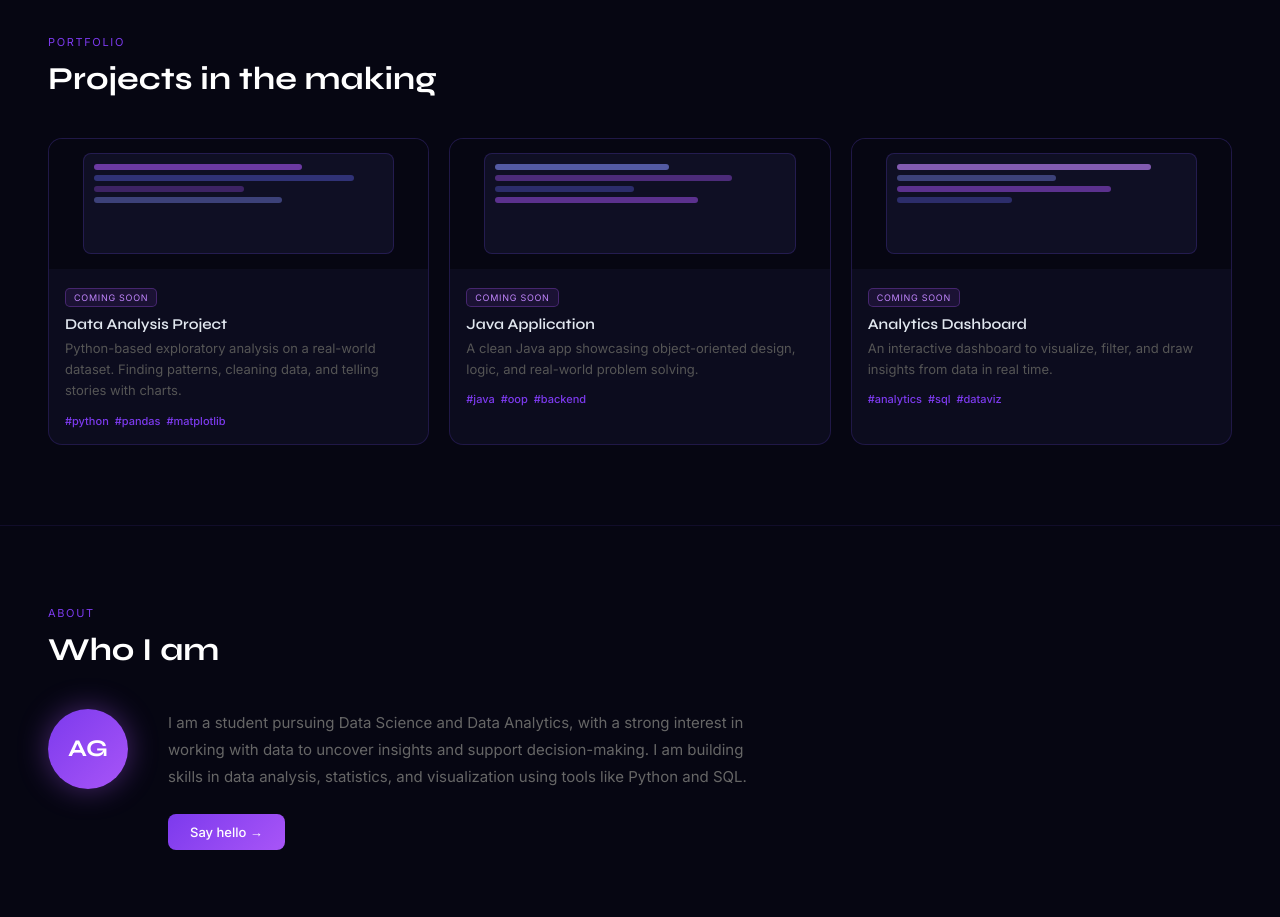
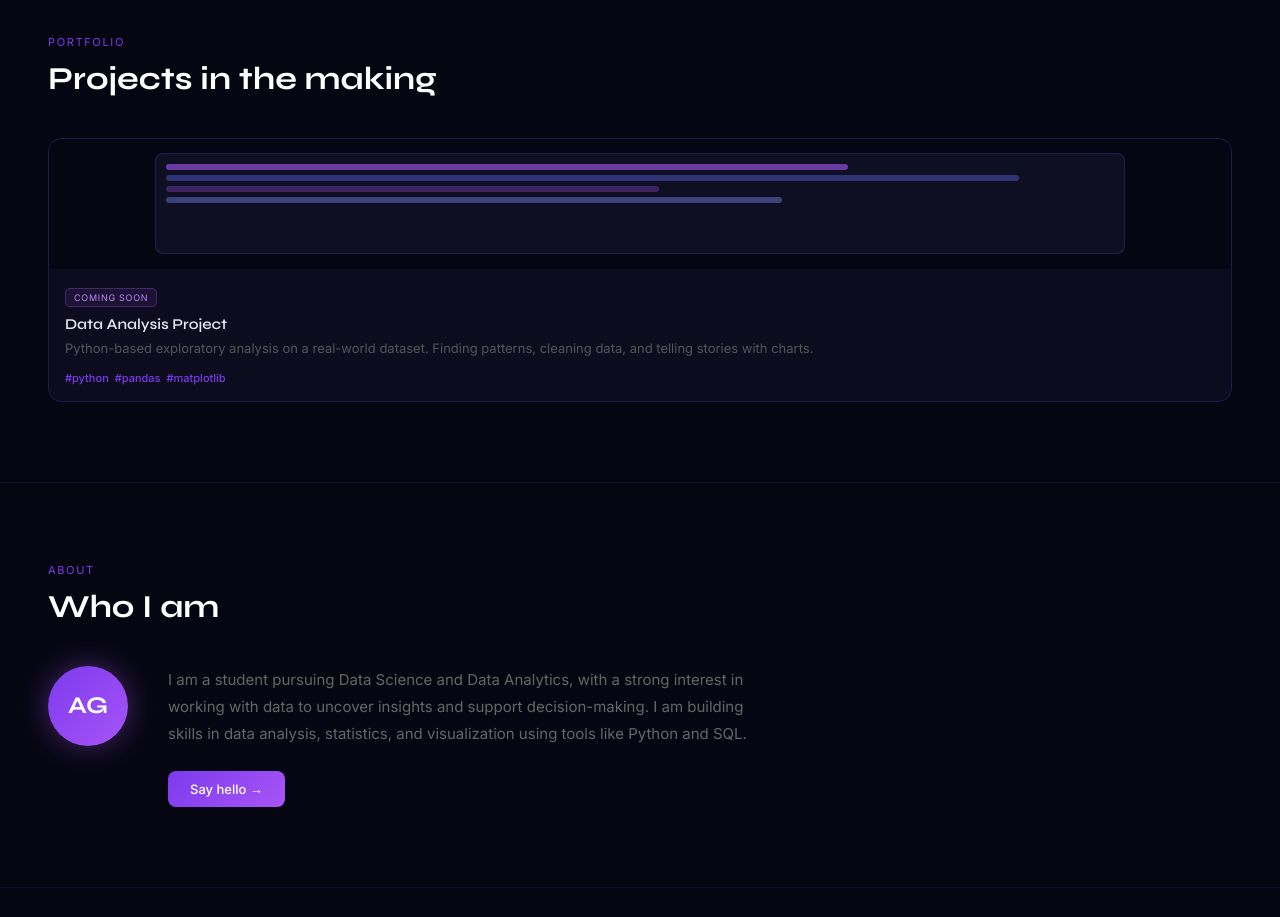
Before and after one commit to Aishwarya-7557/portfolio, a plain HTML site: page index.html in a window 1280 px wide. Shown: the part 940-1857 px from the top of the page. Drawn offline with Linux system fonts and the light colour scheme.

Commit message:
Update index.html

```diff
--- a/index.html
+++ b/index.html
@@ -292,48 +292,6 @@
         </div>
       </div>
 
-      <div class="project-card">
-        <div class="card-preview">
-          <div class="card-preview-inner">
-            <div class="preview-bar" style="background:rgba(129,140,248,0.6);width:60%;"></div>
-            <div class="preview-bar" style="background:rgba(168,85,247,0.4);width:82%;"></div>
-            <div class="preview-bar" style="background:rgba(99,102,241,0.35);width:48%;"></div>
-            <div class="preview-bar" style="background:rgba(168,85,247,0.5);width:70%;"></div>
-          </div>
-        </div>
-        <div class="card-body">
-          <div class="wip-badge">Coming soon</div>
-          <div class="card-title">Java Application</div>
-          <div class="card-desc">A clean Java app showcasing object-oriented design, logic, and real-world problem solving.</div>
-          <div class="card-tags">
-            <span class="tag">#java</span>
-            <span class="tag">#oop</span>
-            <span class="tag">#backend</span>
-          </div>
-        </div>
-      </div>
-
-      <div class="project-card">
-        <div class="card-preview">
-          <div class="card-preview-inner">
-            <div class="preview-bar" style="background:rgba(192,132,252,0.65);width:88%;"></div>
-            <div class="preview-bar" style="background:rgba(129,140,248,0.4);width:55%;"></div>
-            <div class="preview-bar" style="background:rgba(168,85,247,0.5);width:74%;"></div>
-            <div class="preview-bar" style="background:rgba(99,102,241,0.35);width:40%;"></div>
-          </div>
-        </div>
-        <div class="card-body">
-          <div class="wip-badge">Coming soon</div>
-          <div class="card-title">Analytics Dashboard</div>
-          <div class="card-desc">An interactive dashboard to visualize, filter, and draw insights from data in real time.</div>
-          <div class="card-tags">
-            <span class="tag">#analytics</span>
-            <span class="tag">#sql</span>
-            <span class="tag">#dataviz</span>
-          </div>
-        </div>
-      </div>
-
     </div>
   </section>
 
```
